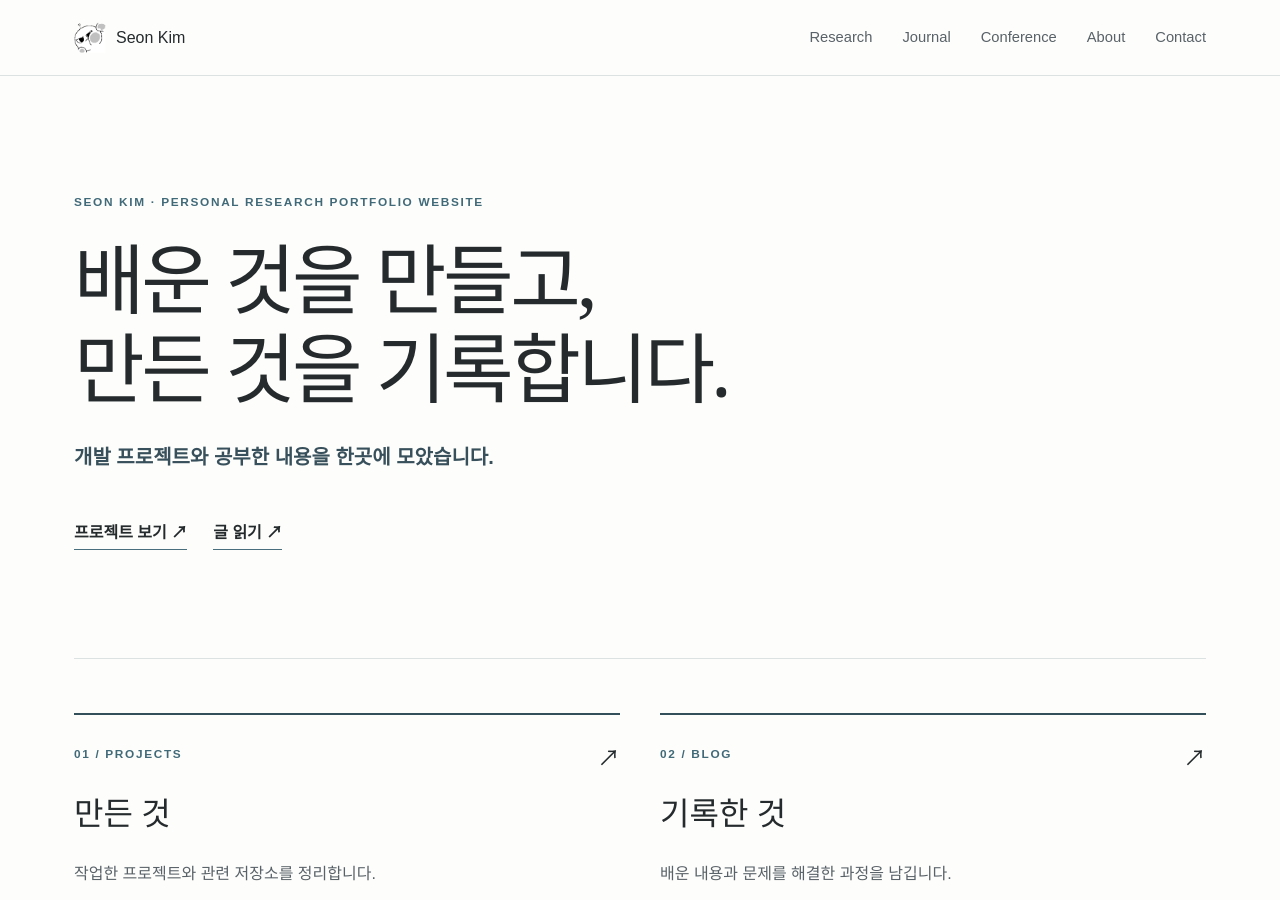
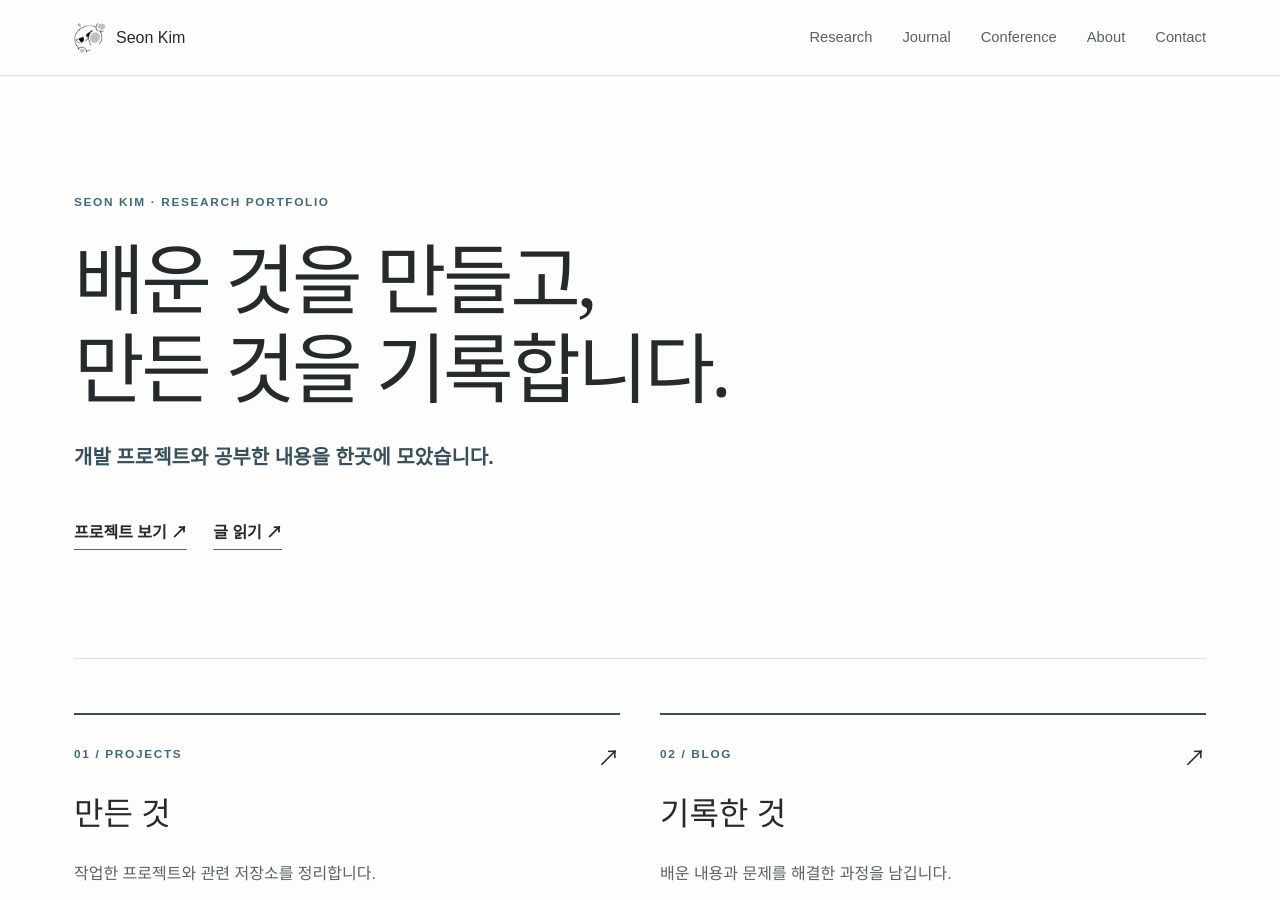
Before and after one commit to KSO012/KSO012.github.io, a Jekyll site: the page built from index.md, in a window 1280 px wide and 900 px high. Built offline with Jekyll 4.4.1, drawn with Linux system fonts in a browser that asks for light colours.

Commit message:
Update index.md

```diff
--- a/index.md
+++ b/index.md
@@ -2,7 +2,7 @@
 layout: default
 ---
 <section class="hero">
-  <div class="eyebrow">SEON KIM · PERSONAL RESEARCH PORTFOLIO WEBSITE</div>
+  <div class="eyebrow">SEON KIM · RESEARCH PORTFOLIO</div>
   <h1>배운 것을 만들고,<br>만든 것을 기록합니다.</h1>
   <p class="lead">개발 프로젝트와 공부한 내용을 한곳에 모았습니다.</p>
   <div class="hero-links"><a href="{{ '/projects/' | relative_url }}">프로젝트 보기 ↗</a><a href="{{ '/blog/' | relative_url }}">글 읽기 ↗</a></div>
```
